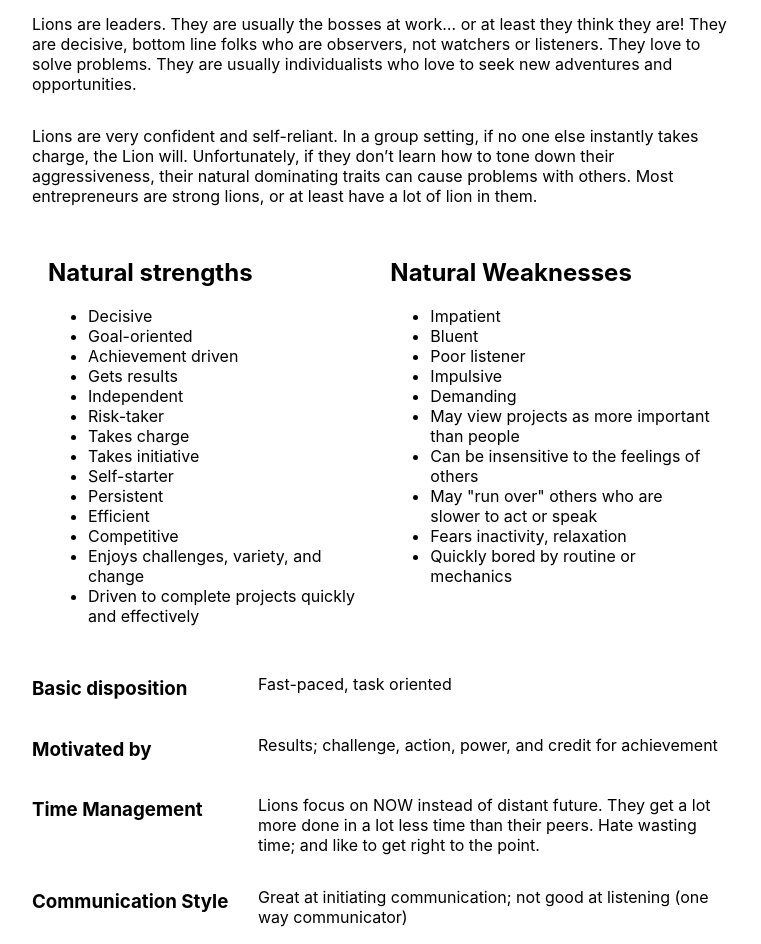
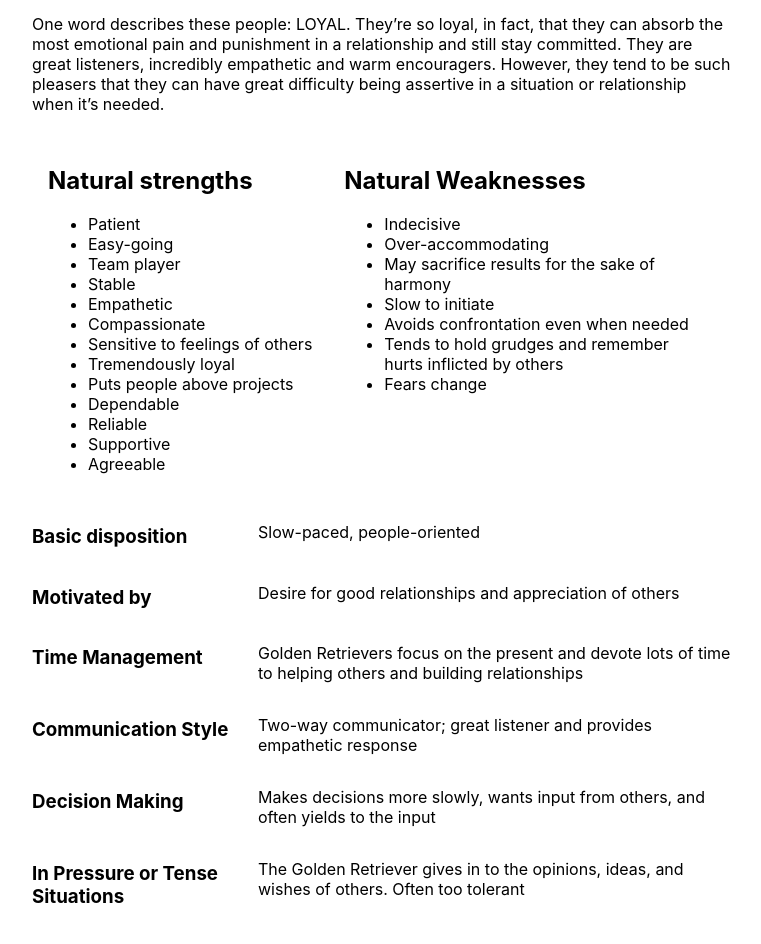
Before and after one commit to koenigm-seattleu/LOGB-Personality-Test, a Next.js app: page /details/goldenretriever in a window 1280 px wide. Shown: the part 140-1084 px from the top of the page, without its empty margins (258-1019 px from the left). Built offline with nearby package versions, Linux system fonts and the light colour scheme.

Commit message:
add details for golden retriever

```diff
--- a/pages/details/goldenretriever/index.tsx
+++ b/pages/details/goldenretriever/index.tsx
@@ -1,72 +1,55 @@
 import styles from '../../../styles/Home.module.css';
 
-export default function Lion() {
+export default function GoldenRetriever() {
     return (
         <div className={styles.container}>
             <main className={styles.description}>
-                <h1 className={styles.title}>Lions</h1>
+                <h1 className={styles.title}>Golden Retrievers</h1>
                 <p>
-                    Lions are leaders. They are usually the bosses at
-                    work&#8230; or at least they think they are! They are
-                    decisive, bottom line folks who are observers, not watchers
-                    or listeners. They love to solve problems. They are usually
-                    individualists who love to seek new adventures and
-                    opportunities.
-                </p>
-
-                <p>
-                    Lions are very confident and self-reliant. In a group
-                    setting, if no one else instantly takes charge, the Lion
-                    will. Unfortunately, if they don’t learn how to tone down
-                    their aggressiveness, their natural dominating traits can
-                    cause problems with others. Most entrepreneurs are strong
-                    lions, or at least have a lot of lion in them.
+                    One word describes these people: LOYAL. They’re so loyal, in
+                    fact, that they can absorb the most emotional pain and
+                    punishment in a relationship and still stay committed. They
+                    are great listeners, incredibly empathetic and warm
+                    encouragers. However, they tend to be such pleasers that
+                    they can have great difficulty being assertive in a
+                    situation or relationship when it’s needed.
                 </p>
 
                 <div className={styles.descriptionColumnsContainer}>
                     <div className={styles.descriptionList}>
                         <h2>Natural strengths</h2>
                         <ul>
-                            <li>Decisive</li>
-                            <li>Goal-oriented</li>
-                            <li>Achievement driven</li>
-                            <li>Gets results</li>
-                            <li>Independent</li>
-                            <li>Risk-taker</li>
-                            <li>Takes charge</li>
-                            <li>Takes initiative</li>
-                            <li>Self-starter</li>
-                            <li>Persistent</li>
-                            <li>Efficient</li>
-                            <li>Competitive</li>
-                            <li>Enjoys challenges, variety, and change</li>
-                            <li>
-                                Driven to complete projects quickly and
-                                effectively
-                            </li>
+                            <li>Patient</li>
+                            <li>Easy-going</li>
+                            <li>Team player</li>
+                            <li>Stable</li>
+                            <li>Empathetic</li>
+                            <li>Compassionate</li>
+                            <li>Sensitive to feelings of others</li>
+                            <li>Tremendously loyal</li>
+                            <li>Puts people above projects</li>
+                            <li>Dependable</li>
+                            <li>Reliable</li>
+                            <li>Supportive</li>
+                            <li>Agreeable</li>
                         </ul>
                     </div>
 
                     <div className={styles.descriptionList}>
                         <h2>Natural Weaknesses</h2>
                         <ul>
-                            <li>Impatient</li>
-                            <li>Bluent</li>
-                            <li>Poor listener</li>
-                            <li>Impulsive</li>
-                            <li>Demanding</li>
+                            <li>Indecisive</li>
+                            <li>Over-accommodating</li>
                             <li>
-                                May view projects as more important than people
+                                May sacrifice results for the sake of harmony
                             </li>
+                            <li>Slow to initiate</li>
+                            <li>Avoids confrontation even when needed</li>
                             <li>
-                                Can be insensitive to the feelings of others
+                                Tends to hold grudges and remember hurts
+                                inflicted by others
                             </li>
-                            <li>
-                                May "run over" others who are slower to act or
-                                speak
-                            </li>
-                            <li>Fears inactivity, relaxation</li>
-                            <li>Quickly bored by routine or mechanics</li>
+                            <li>Fears change</li>
                         </ul>
                     </div>
                 </div>
@@ -76,7 +59,7 @@ export default function Lion() {
                         Basic disposition
                     </h3>
                     <p className={styles.descriptionRightContent}>
-                        Fast-paced, task oriented
+                        Slow-paced, people-oriented
                     </p>
                 </div>
 
@@ -85,8 +68,7 @@ export default function Lion() {
                         Motivated by
                     </h3>
                     <p className={styles.descriptionRightContent}>
-                        Results; challenge, action, power, and credit for
-                        achievement
+                        Desire for good relationships and appreciation of others
                     </p>
                 </div>
 
@@ -95,9 +77,8 @@ export default function Lion() {
                         Time Management
                     </h3>
                     <p className={styles.descriptionRightContent}>
-                        Lions focus on NOW instead of distant future. They get a
-                        lot more done in a lot less time than their peers. Hate
-                        wasting time; and like to get right to the point.
+                        Golden Retrievers focus on the present and devote lots
+                        of time to helping others and building relationships
                     </p>
                 </div>
 
@@ -106,8 +87,8 @@ export default function Lion() {
                         Communication Style
                     </h3>
                     <p className={styles.descriptionRightContent}>
-                        Great at initiating communication; not good at listening
-                        (one way communicator)
+                        Two-way communicator; great listener and provides
+                        empathetic response
                     </p>
                 </div>
 
@@ -116,9 +97,8 @@ export default function Lion() {
                         Decision Making
                     </h3>
                     <p className={styles.descriptionRightContent}>
-                        Impulsive; makes quick decisions with goal or end result
-                        in mind. Results-focused. Needs very few facts to make a
-                        decision.
+                        Makes decisions more slowly, wants input from others,
+                        and often yields to the input
                     </p>
                 </div>
 
@@ -127,7 +107,8 @@ export default function Lion() {
                         In Pressure or Tense Situations
                     </h3>
                     <p className={styles.descriptionRightContent}>
-                        The lion takes command and becomes autocratic.
+                        The Golden Retriever gives in to the opinions, ideas,
+                        and wishes of others. Often too tolerant
                     </p>
                 </div>
 
@@ -136,19 +117,19 @@ export default function Lion() {
                         Greatest Needs
                     </h3>
                     <p className={styles.descriptionRightContent}>
-                        The lion needs to see results, experience variety, and
-                        face new challenges. He needs to solve problems and
-                        wants direct answers.
+                        The Golden Retriever needs security; gradual change and
+                        time to adjust to it; an environment free of conflict
                     </p>
                 </div>
 
                 <div className={styles.descriptionColumnsContainer}>
                     <h3 className={styles.descriptionLeftHeader}>
-                        What the Lion Desires
+                        What the Golden Retriever Desires
                     </h3>
                     <p className={styles.descriptionRightContent}>
-                        Freedom, authority, variety, difficult assignments,
-                        opportunity for advancement.
+                        Quality relationships; security; consistent known
+                        environment; a relaxed and friendly environment; freedom
+                        to work at own pace
                     </p>
                 </div>
             </main>
```
